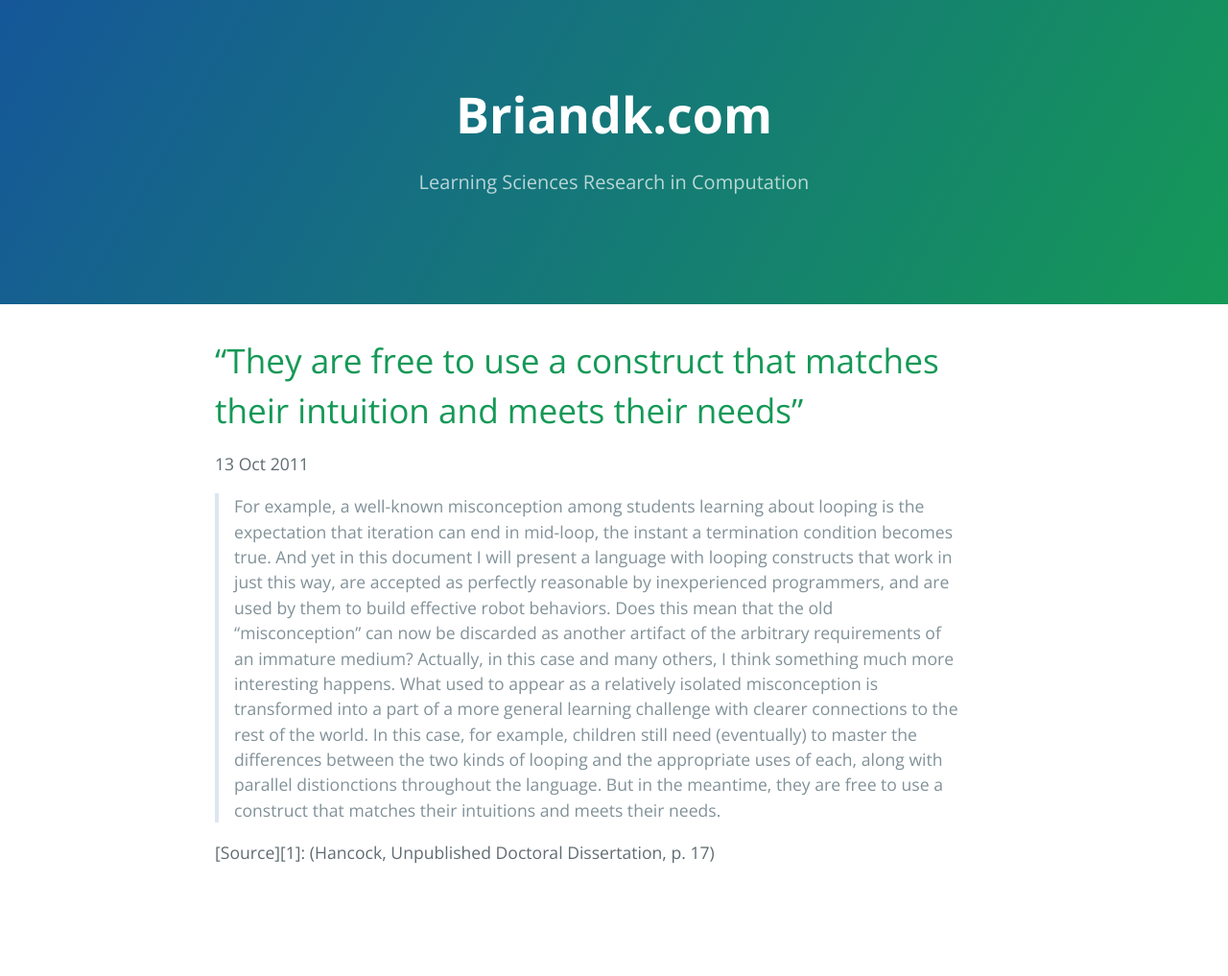
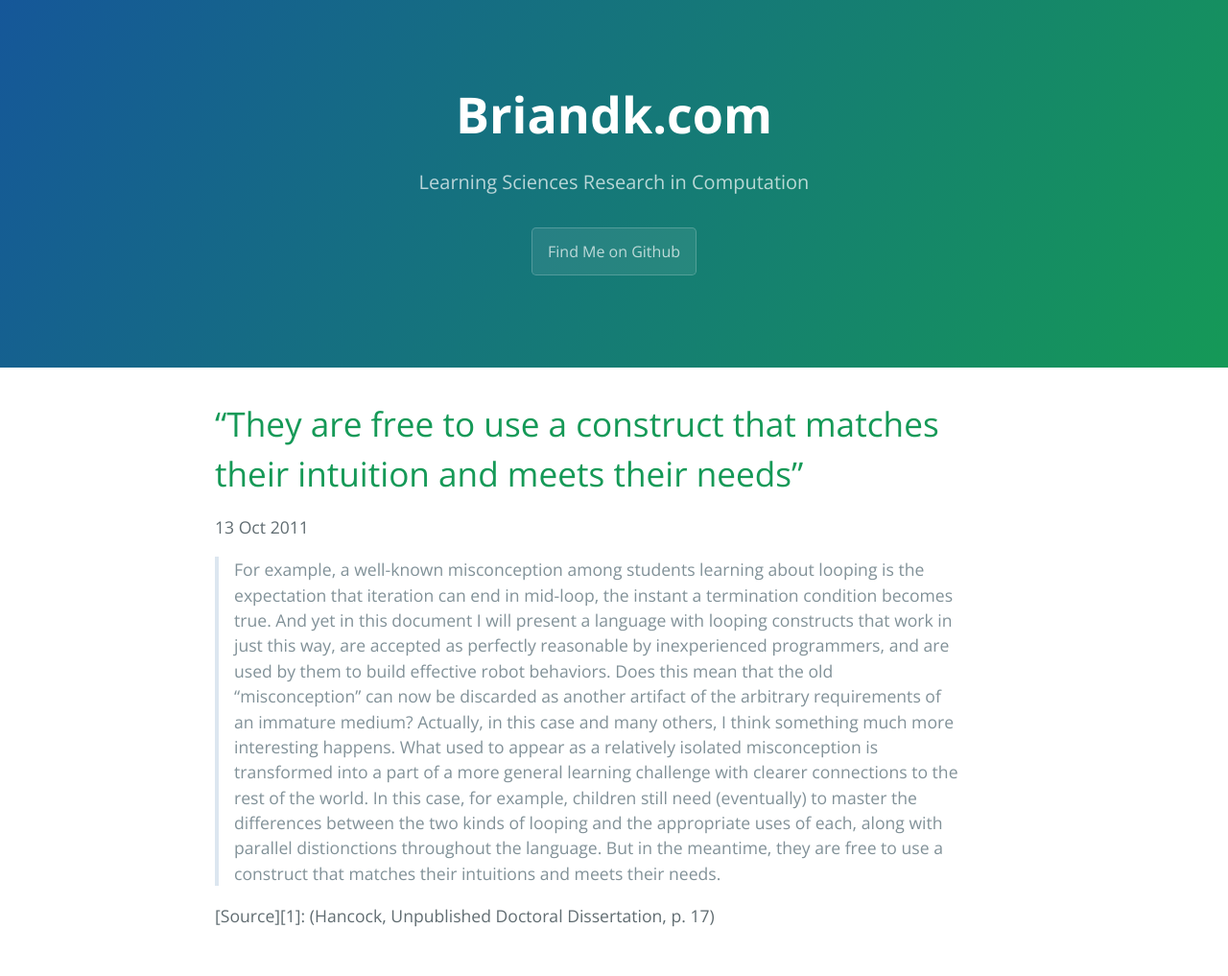
Before and after one commit to briandk/briandk.github.io, a Jekyll site: the page built from _posts/2011-10-13-they-are-free-to-use-a-construct-that-matches-their-intuition-and-meets-their-needs.md, in a window 1280 px wide. Shown: the whole page at 96% size. Built offline with Jekyll 4.4.1, drawn with Linux system fonts in a browser that asks for light colours; before the commit the page ends 951 px from its top, so only the background shows below that.

Commit message:
Add link to my github profile page in the header

```diff
--- a/_includes/page-header.html
+++ b/_includes/page-header.html
@@ -1,6 +1,5 @@
 <section class="page-header">
   <h1 class="project-name">Briandk.com</h1>
   <h2 class="project-tagline">Learning Sciences Research in Computation</h2>
-  <!-- <a href="https://github.com/briandk/briandk.github.io" class="btn">View on GitHub</a>
-  <a href="#" class="btn">Test Button 2</a> -->
+  <a href="https://github.com/briandk" class="btn">Find Me on Github</a>
 </section>
```
